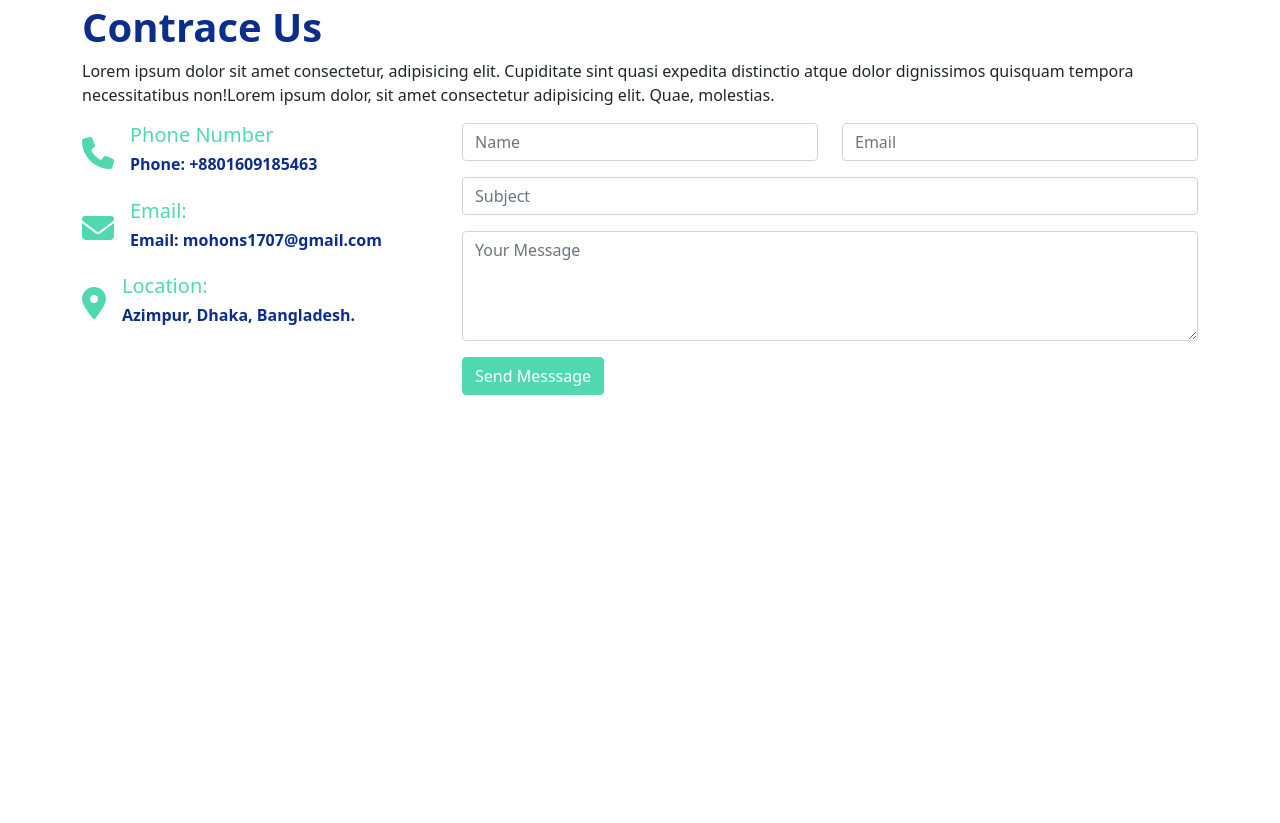
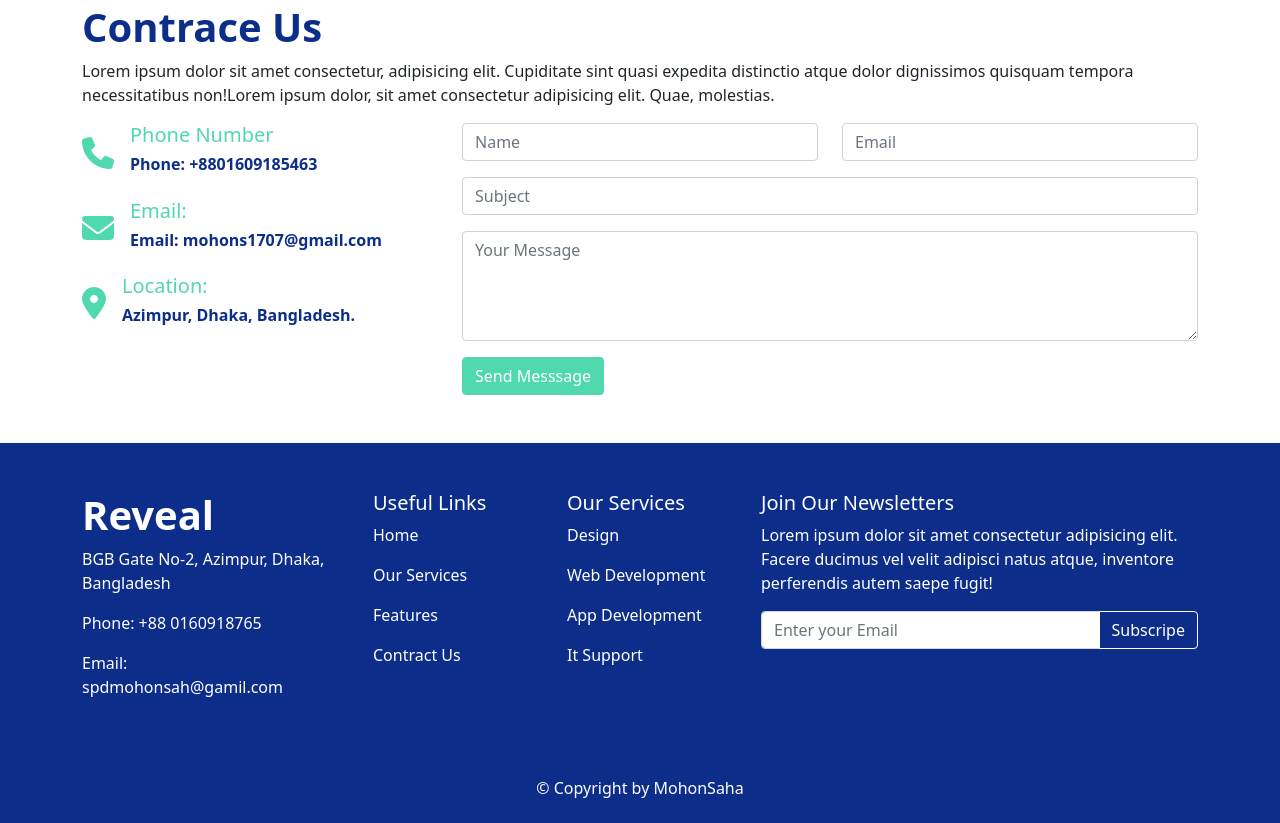
Before and after one commit to MohonSaha/Bootstrap-Landing-Page, a plain HTML site: page index.html in a window 1280 px wide. Shown: the part 3220-4043 px from the top of the page. Before the commit the page ends 3663 px from the top, so only its background shows below. Drawn offline with Linux system fonts and the light colour scheme.

Commit message:
add footer section

```diff
--- a/index.html
+++ b/index.html
@@ -309,8 +309,43 @@
   </main>
 
   <!-- Footer start  -->
-  <footer>
+  <footer class=" mt-5 bg-primary">
+    <section class="container py-5">
+      <div class="row g-5">
+        <div class="col-md-3">
+          <h1 class="text-white fw-bold">Reveal</h1>
+          <p class="text-white">BGB Gate No-2, Azimpur, Dhaka, Bangladesh</p>
+          <p class="text-white">Phone: +88 0160918765</p>
+          <p class="text-white">Email: spdmohonsah@gamil.com</p>
+        </div>
+        <div class="col-md-2">
+          <h5 class="text-white">Useful Links</h5>
+          <p><a class="text-white custom-anchor-refresh" href="">Home</a></p>
+          <p><a class="text-white custom-anchor-refresh" href="">Our Services</a></p>
+          <p><a class="text-white custom-anchor-refresh" href="">Features</a></p>
+          <p><a class="text-white custom-anchor-refresh" href="">Contract Us</a></p>
 
+        </div>
+        <div class="col-md-2">
+          <h5 class="text-white">Our Services</h5>
+          <p><a class="text-white text-decoration-none" href="">Design</a></p>
+          <p><a class="text-white text-decoration-none" href="">Web Development</a></p>
+          <p><a class="text-white text-decoration-none" href="">App Development</a></p>
+          <p><a class="text-white text-decoration-none" href="">It Support</a></p>
+        </div>
+        <div class="col-md-5">
+          <h5 class="text-white">Join Our Newsletters</h5>
+          <p class="text-white">Lorem ipsum dolor sit amet consectetur adipisicing elit. Facere ducimus vel velit adipisci natus atque, inventore perferendis autem saepe fugit!</p>
+          <div class="input-group mb-3">
+            <input type="text" class="form-control" placeholder="Enter your Email" aria-label="Recipient's username" aria-describedby="button-addon2">
+            <button class="btn btn-outline-secondary" type="button" id="button-addon2">Subscripe</button>
+          </div>
+        </div>
+      </div>
+    </section>
+    <div class="text-center py-3">
+      <h6 class=" text-white">&copy; Copyright by MohonSaha</h6>
+    </div>
   </footer>
 
 
```
